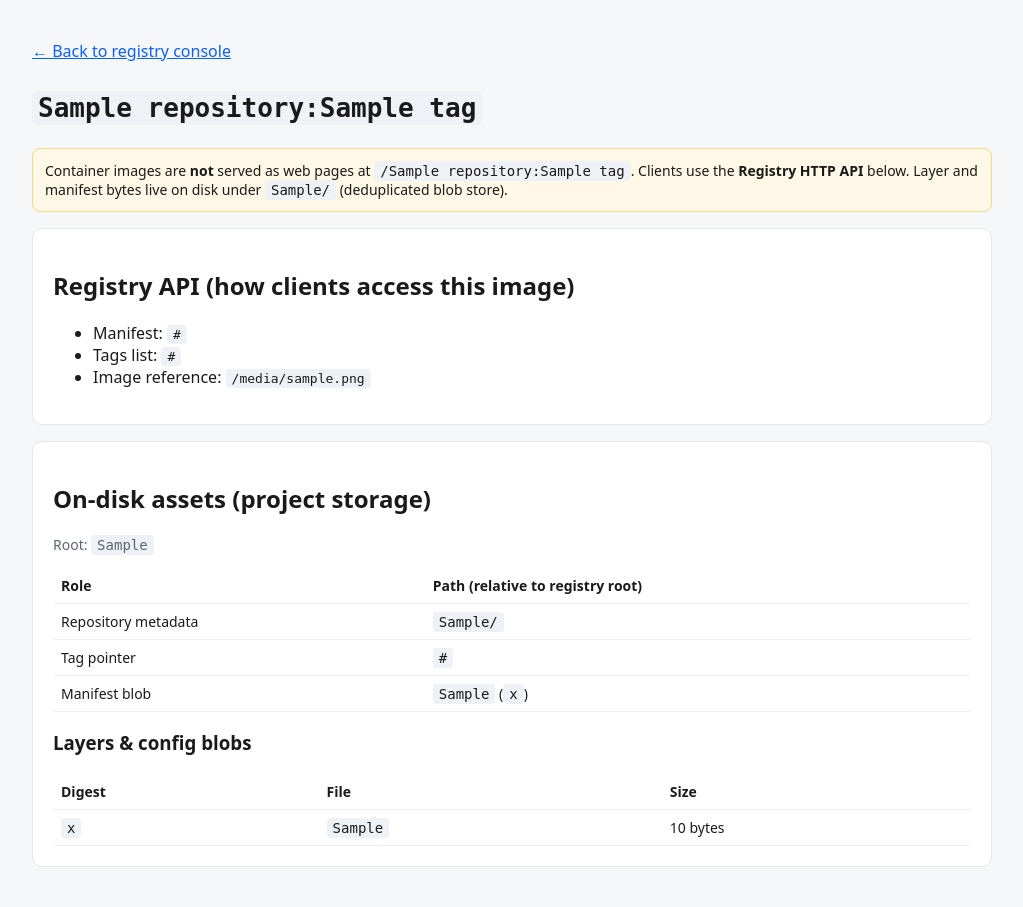
After one commit to royles/CAI-Container-Registry, a FastAPI app: template app/templates/repo_detail.html in a window 1280 px wide. The commit adds this page. Shown: the whole page, without its empty margins (128-1151 px from the left). Run offline with FastAPI, Linux system fonts and the light colour scheme; the template is opened without the code that fills it: most values are stand-ins (such as "Sample title", 1, 10 or a date in 2020).

Commit message:
Add repo asset browser and /repo:tag shortcut redirect
Explain that images live under /v2/ and on disk in REGISTRY_DATA_DIR;
/repo:tag redirects to a detail page listing blob paths without changing storage.

Co-authored-by: Christopher Royles <royles@users.noreply.github.com>

```diff
--- a/app/templates/manage.html
+++ b/app/templates/manage.html
@@ -95,7 +95,8 @@
         <div class="endpoint-title">Example manifest URL</div>
         <code class="endpoint-url" id="url-manifest">{{ example_manifest_url }}</code>
         <button type="button" class="copy-btn" data-copy="url-manifest">Copy URL</button>
-        <p class="endpoint-desc">Pattern: <code>{{ registry_v2_url }}&lt;repository&gt;/manifests/&lt;tag-or-digest&gt;</code></p>
+        <p class="endpoint-desc">Pattern: <code>{{ registry_v2_url }}&lt;repository&gt;/manifests/&lt;tag-or-digest&gt;</code>.
+          Human-readable asset locations: <code>/repos/&lt;repository&gt;/tags/&lt;tag&gt;</code> (not <code>/repo:tag</code>).</p>
       </div>
 
       <div class="endpoint">
@@ -186,7 +187,7 @@
           {% for repo in repositories %}
           <tr>
             <td><code>{{ repo.name }}</code></td>
-            <td>{% for t in repo.tags %}<code>{{ t }}</code>{% if not loop.last %}, {% endif %}{% endfor %}</td>
+            <td>{% for t in repo.tags %}<a href="/repos/{{ repo.name }}/tags/{{ t }}"><code>{{ t }}</code></a>{% if not loop.last %}, {% endif %}{% endfor %}</td>
           </tr>
           {% endfor %}
         </tbody>
--- /dev/null
+++ b/app/templates/repo_detail.html
@@ -0,0 +1,69 @@
+<!DOCTYPE html>
+<html lang="en">
+<head>
+  <meta charset="utf-8" />
+  <meta name="viewport" content="width=device-width, initial-scale=1" />
+  <title>{{ repository }}:{{ tag }} — CAI Private Registry</title>
+  <style>
+    :root { font-family: system-ui, sans-serif; color: #1a1a1a; background: #f6f7f9; }
+    body { margin: 0; padding: 24px; }
+    .wrap { max-width: 960px; margin: 0 auto; }
+    a { color: #0b5fff; }
+    .card { background: #fff; border: 1px solid #e3e6ea; border-radius: 10px; padding: 20px; margin-bottom: 16px; }
+    code { background: #eef1f5; padding: 2px 6px; border-radius: 4px; word-break: break-all; }
+    .hint { color: #5c6570; font-size: 14px; }
+    table { width: 100%; border-collapse: collapse; font-size: 14px; }
+    th, td { text-align: left; padding: 8px; border-bottom: 1px solid #edf0f3; vertical-align: top; }
+    .callout { background: #fff8e6; border: 1px solid #f5d98a; border-radius: 8px; padding: 12px; margin-bottom: 16px; font-size: 14px; }
+  </style>
+</head>
+<body>
+  <div class="wrap">
+    <p><a href="/">← Back to registry console</a></p>
+    <h1><code>{{ repository }}:{{ tag }}</code></h1>
+
+    <div class="callout">
+      Container images are <strong>not</strong> served as web pages at <code>/{{ repository }}:{{ tag }}</code>.
+      Clients use the <strong>Registry HTTP API</strong> below. Layer and manifest bytes live on disk under
+      <code>{{ data_dir }}/</code> (deduplicated blob store).
+    </div>
+
+    <div class="card">
+      <h2>Registry API (how clients access this image)</h2>
+      <ul>
+        <li>Manifest: <code>{{ manifest_url }}</code></li>
+        <li>Tags list: <code>{{ tags_list_url }}</code></li>
+        <li>Image reference: <code>{{ image_ref }}</code></li>
+      </ul>
+    </div>
+
+    <div class="card">
+      <h2>On-disk assets (project storage)</h2>
+      <p class="hint">Root: <code>{{ data_dir }}</code></p>
+      <table>
+        <tr><th>Role</th><th>Path (relative to registry root)</th></tr>
+        <tr><td>Repository metadata</td><td><code>{{ detail.repo_metadata_relative_path }}/</code></td></tr>
+        <tr><td>Tag pointer</td><td><code>{{ detail.tag_link_relative_path }}</code></td></tr>
+        <tr><td>Manifest blob</td><td><code>{{ detail.manifest_relative_path }}</code> (<code>{{ detail.manifest_digest }}</code>)</td></tr>
+      </table>
+      <h3>Layers &amp; config blobs</h3>
+      {% if detail.blobs %}
+      <table>
+        <thead><tr><th>Digest</th><th>File</th><th>Size</th></tr></thead>
+        <tbody>
+          {% for b in detail.blobs %}
+          <tr>
+            <td><code>{{ b.digest }}</code></td>
+            <td><code>{{ b.relative_path }}</code></td>
+            <td>{% if b.size_bytes is defined %}{{ b.size_bytes }} bytes{% else %}—{% endif %}</td>
+          </tr>
+          {% endfor %}
+        </tbody>
+      </table>
+      {% else %}
+      <p class="hint">No blobs recorded for this manifest.</p>
+      {% endif %}
+    </div>
+  </div>
+</body>
+</html>
```
Also changed, not shown: app/local_storage.py (+36 -0 lines), app/ui_routes.py (+68 -1 lines).
